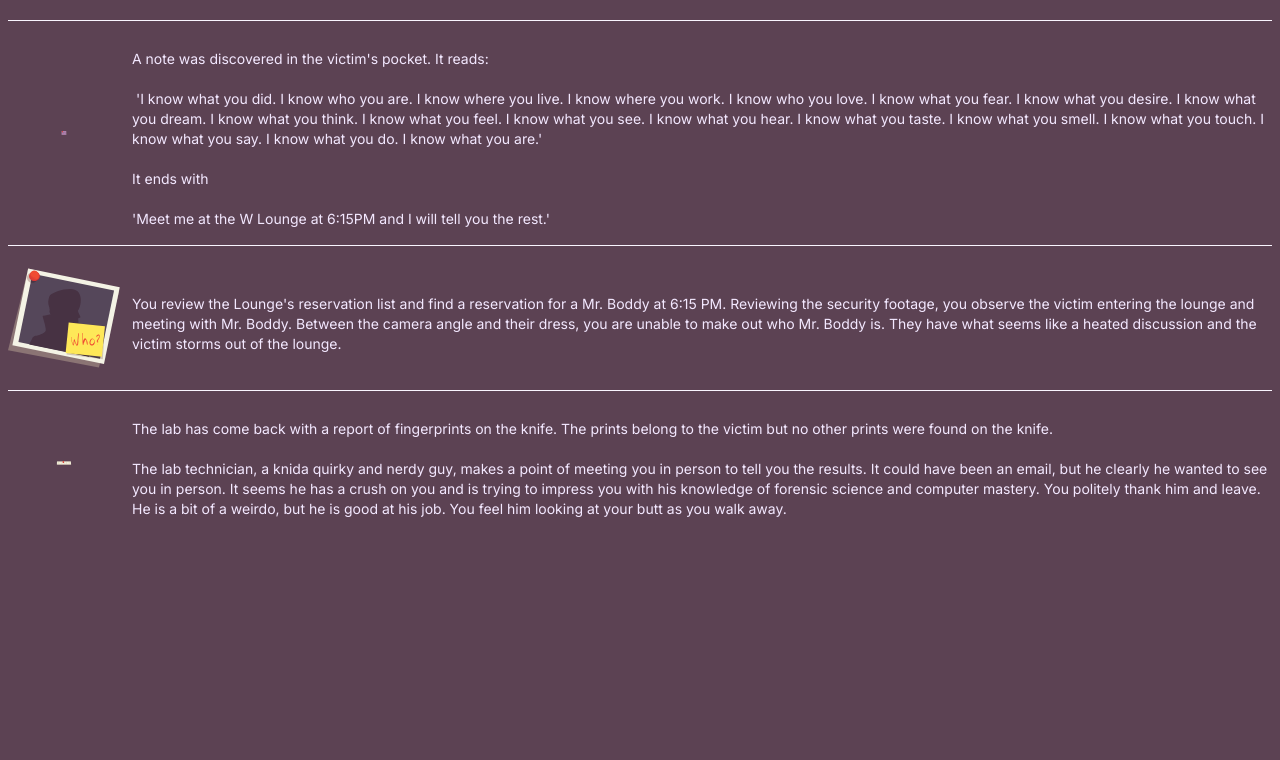
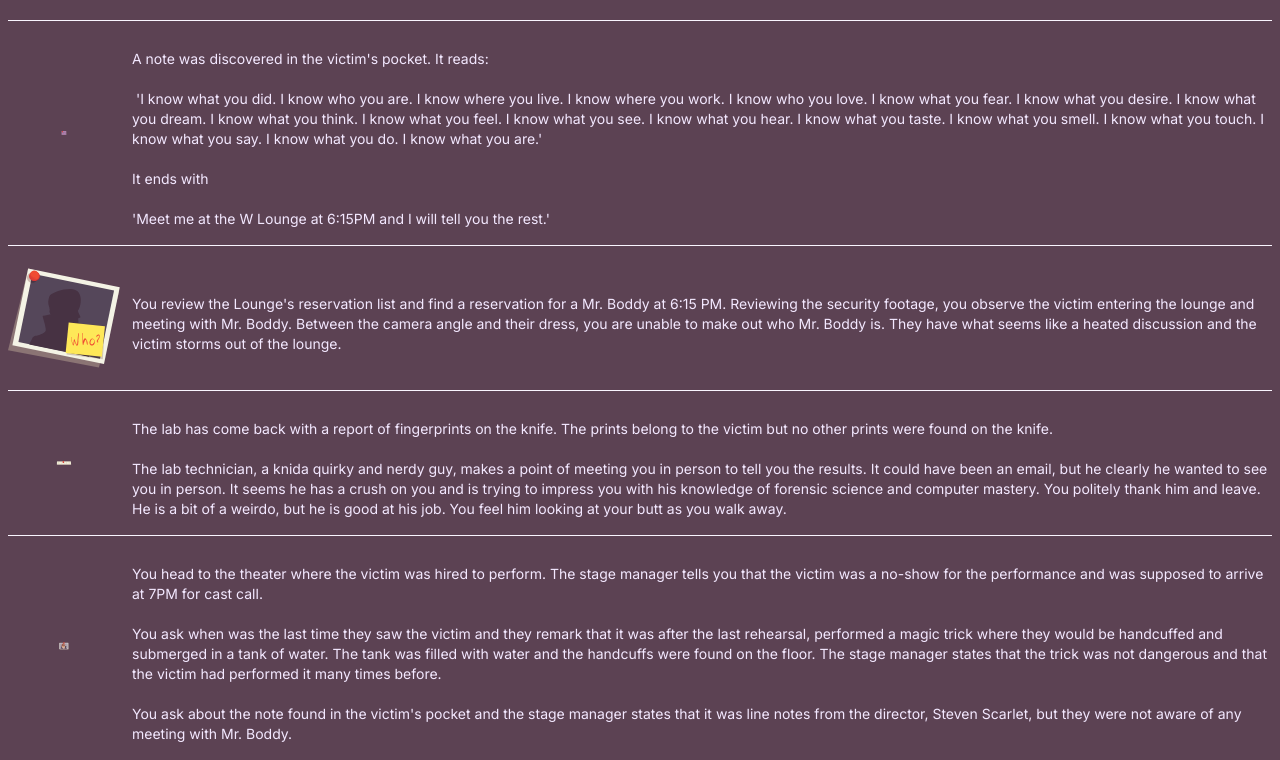
Before and after one commit to bobbrez/clues, a Next.js app: page /inventory/list in a window 1280 px wide. Shown: the part 1774-2534 px from the top of the page. Before the commit the page ends 2309 px from the top, so only its background shows below. Built offline with nearby package versions, Linux system fonts and the light colour scheme; no server answers; the database is empty.

Commit message:
feat: add clue

```diff
--- a/src/app/clues.ts
+++ b/src/app/clues.ts
@@ -88,4 +88,10 @@ export const CLUES = [
     image: "15-scarlet.svg",
     board: "15",
   },
+  {
+    description:
+      "You head to the private dressing room for the victim. It is immaculately clean and organized. No fingerprints, nothing out of place. Just as you are about to leave, hidden behind a mirror, you find a small button and some thread. It seems to have been torn off of a jacket.\n\nThe victim was not wearing a jacket when they were found.",
+    image: "16-dressing-room.svg",
+    board: "16",
+  },
 ];
```
Also changed, not shown: public/16-dressing-room.svg (added), public/board-16.svg (added).
